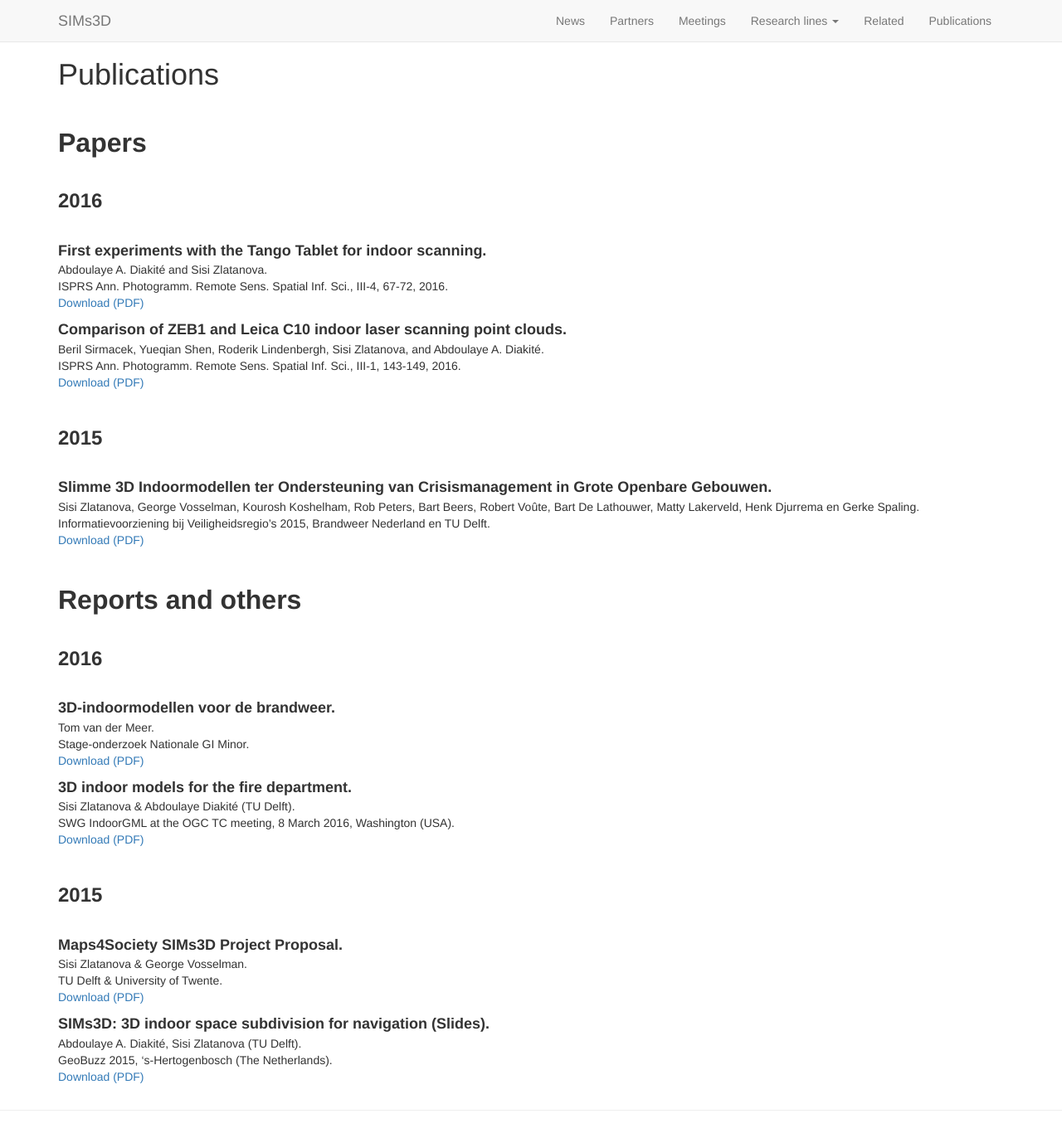
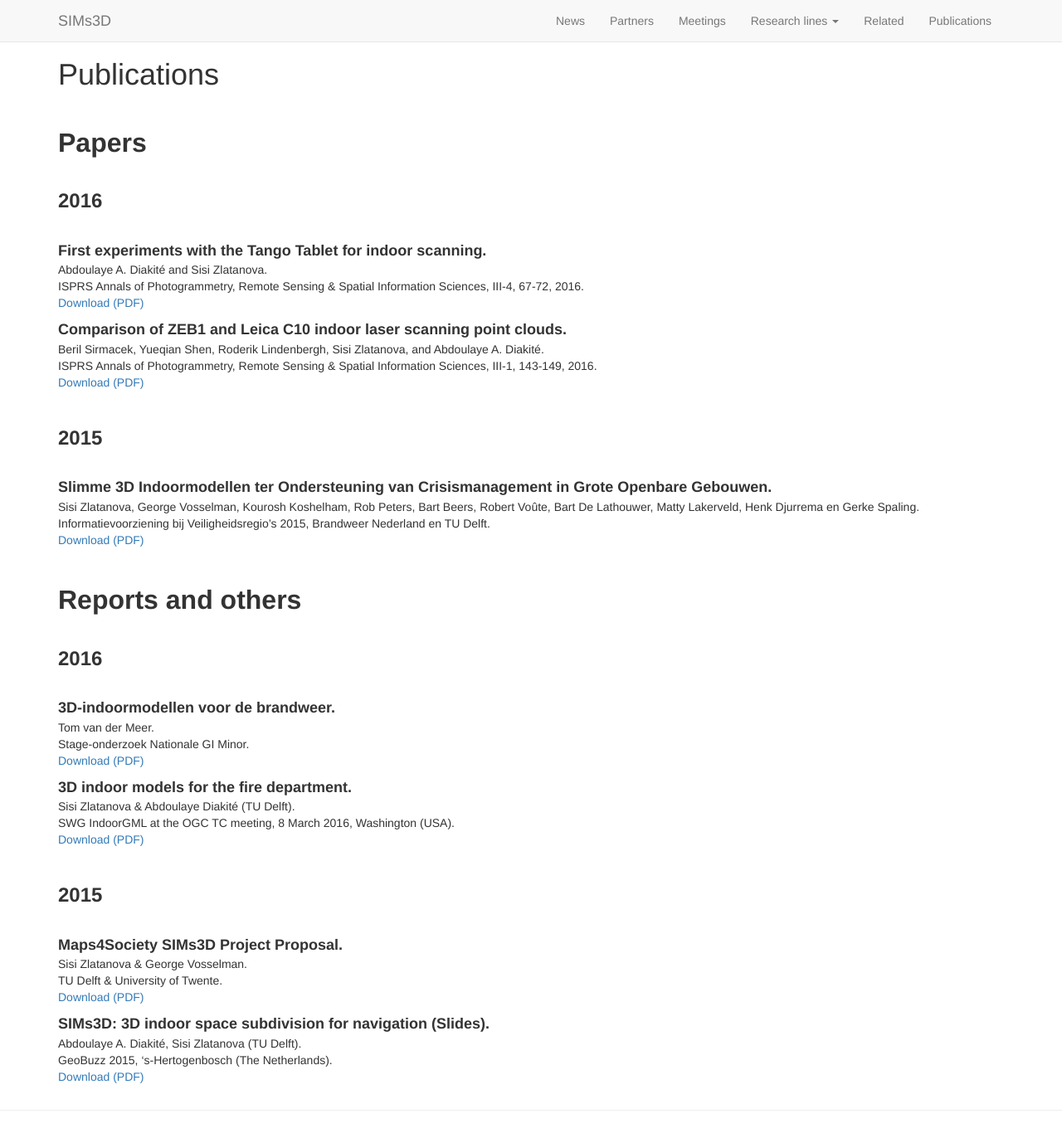
Before and after one commit to SIMs3D/sims3d.github.io, a Jekyll site: the page built from publications/index.md, in a window 1280 px wide and 1379 px high. Shown: the whole window at 83% size. Built offline with Jekyll 4.4.1, drawn with Linux system fonts in a browser that asks for light colours; nearby versions of some CDN libraries.

```diff
--- a/publications/index.md
+++ b/publications/index.md
@@ -13,14 +13,14 @@
 <b>First experiments with the Tango Tablet for indoor scanning.</b>
 </font>
 Abdoulaye A. Diakité and Sisi Zlatanova.
-<br>ISPRS Ann. Photogramm. Remote Sens. Spatial Inf. Sci., III-4, 67-72, 2016.
+<br>ISPRS Annals of Photogrammetry, Remote Sensing & Spatial Information Sciences, III-4, 67-72, 2016.
 <br><a href="http://doi.org/10.5194/isprs-annals-III-4-67-2016">Download (PDF)</a>
 
 <font size="4">
 <b>Comparison of ZEB1 and Leica C10 indoor laser scanning point clouds.</b>
 </font>
 Beril Sirmacek, Yueqian Shen, Roderik Lindenbergh, Sisi Zlatanova, and Abdoulaye A. Diakité.
-<br>ISPRS Ann. Photogramm. Remote Sens. Spatial Inf. Sci., III-1, 143-149, 2016.
+<br>ISPRS Annals of Photogrammetry, Remote Sensing & Spatial Information Sciences, III-1, 143-149, 2016.
 <br><a href="http://doi.org/10.5194/isprs-annals-III-1-143-2016">Download (PDF)</a>
 
 <br>
```
